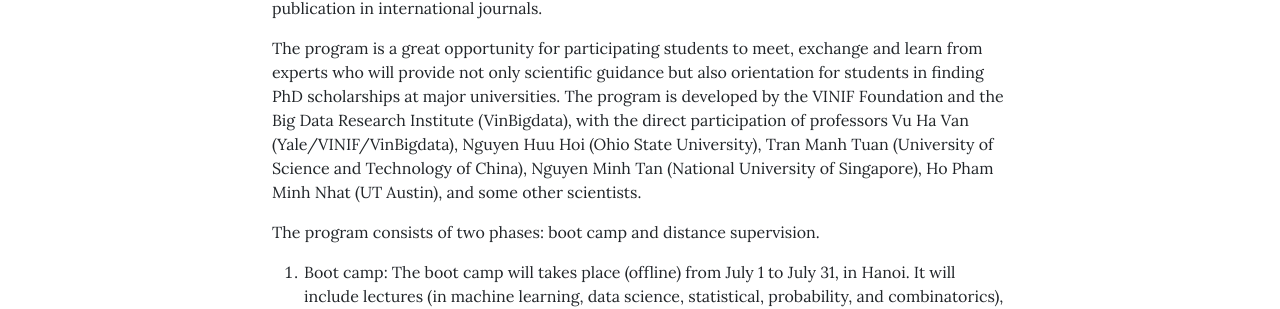
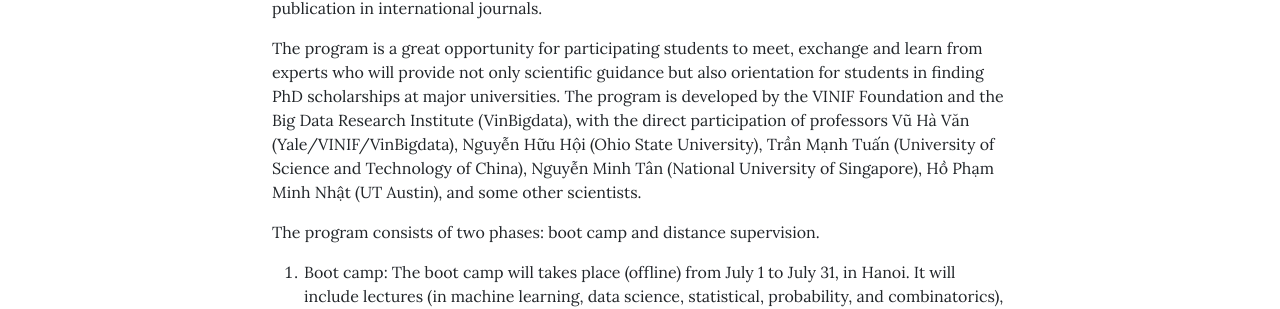
Before and after one commit to adm-vietnam/adm-vietnam.github.io, a Jekyll site: the page built from pages/home.md, in a window 1280 px wide. Shown: the part 421-730 px from the top of the page. Built offline with Jekyll 4.4.1, drawn with Linux system fonts in a browser that asks for light colours.

Commit message:
Update home.md

```diff
--- a/pages/home.md
+++ b/pages/home.md
@@ -12,7 +12,7 @@ The 2024 ADM is a 6-month program (July - December 2024) to provide undergraduat
 </p>
 
 <p>
-The program is a great opportunity for participating students to meet, exchange and learn from experts who will provide not only scientific guidance but also orientation for students in finding PhD scholarships at major universities. The program is developed by the VINIF Foundation and the Big Data Research Institute (VinBigdata), with the direct participation of professors Vu Ha Van (Yale/VINIF/VinBigdata), Nguyen Huu Hoi (Ohio State University), Tran Manh Tuan (University of Science and Technology of China), Nguyen Minh Tan (National University of Singapore), Ho Pham Minh Nhat (UT Austin), and some other scientists.
+The program is a great opportunity for participating students to meet, exchange and learn from experts who will provide not only scientific guidance but also orientation for students in finding PhD scholarships at major universities. The program is developed by the VINIF Foundation and the Big Data Research Institute (VinBigdata), with the direct participation of professors Vũ Hà Văn (Yale/VINIF/VinBigdata), Nguyễn Hữu Hội (Ohio State University), Trần Mạnh Tuấn (University of Science and Technology of China), Nguyễn Minh Tân (National University of Singapore), Hồ Phạm Minh Nhật (UT Austin), and some other scientists.
 </p>
 
 <p>
```
